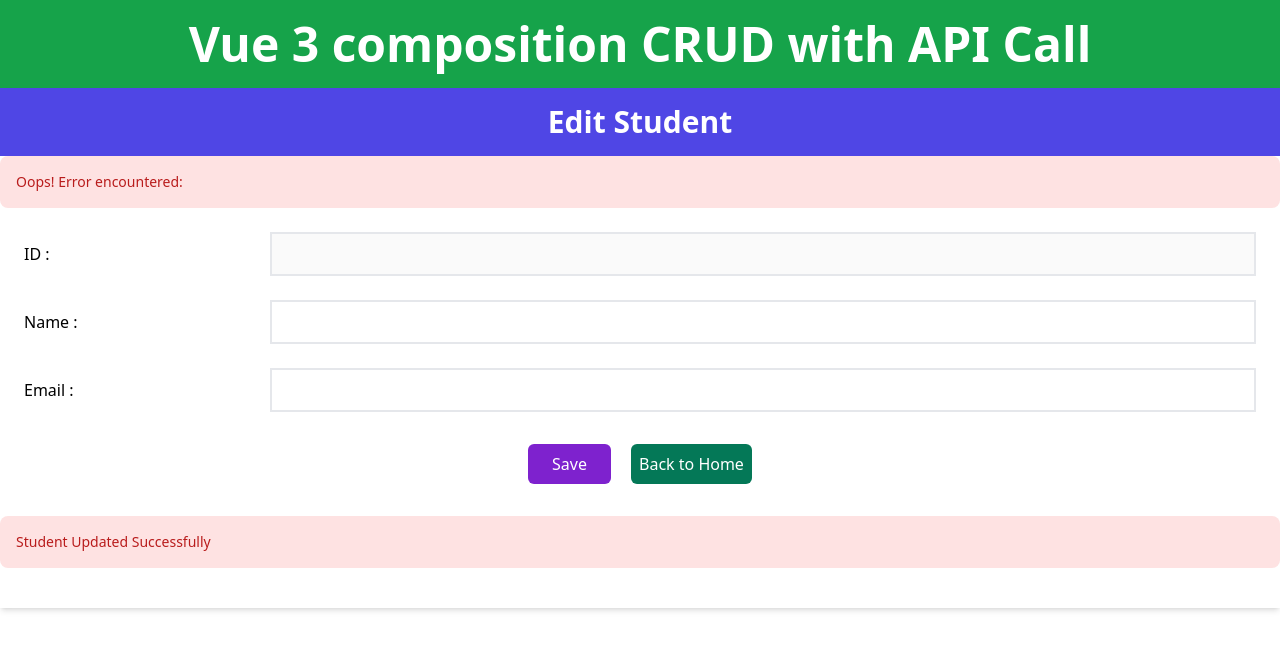
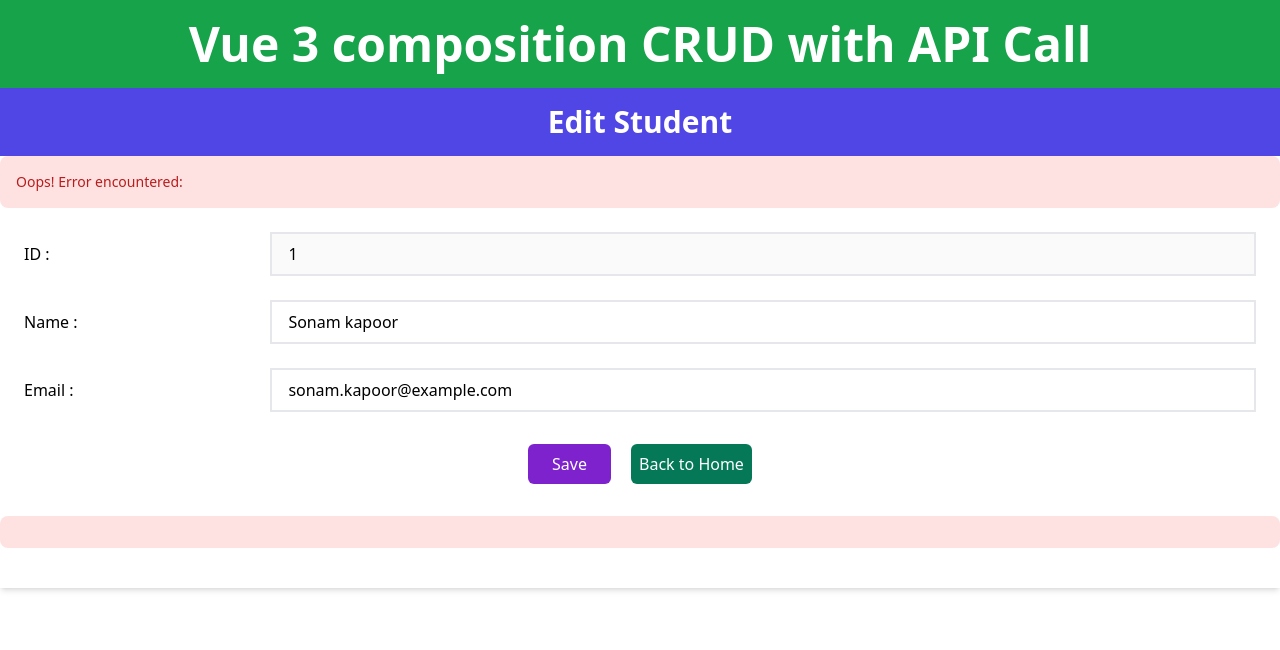
Before and after one commit to mahmoodfoysal/CRUD-API-vue3, a Vue app: page /edit/1 in a window 1280 px wide. Shown: the top 650 px of the page. Built offline with nearby package versions, Linux system fonts and the light colour scheme; data requests are answered from the project's data file.

Commit message:
update student

```diff
--- a/db.json
+++ b/db.json
@@ -1,8 +1,8 @@
 {
   "students": [
     {
-      "stuname": "Sonam",
-      "email": "sonam@example.com",
+      "stuname": "Sonam kapoor",
+      "email": "sonam.kapoor@example.com",
       "id": "1"
     },
     {
--- a/src/components/Student/Edit.vue
+++ b/src/components/Student/Edit.vue
@@ -1,6 +1,17 @@
 <script setup>
+import useStudent from '../../composiable/studentAPI.js'
+import { onMounted } from 'vue';
+import { useRoute } from 'vue-router';
+
+const route = useRoute();
+
+const {getSingleStudent, updateStudent, studentData, error} = useStudent();
+onMounted(() => {
+    getSingleStudent(route.params.id);
+})
+
 const handleUpdateStudentForm = () => {
-    console.log('Click')
+    updateStudent(route.params.id, studentData.value)
 }
 </script>
 
@@ -18,7 +29,9 @@
                     <label class="font-medium" for="stuid"> ID : </label>
                 </div>
                 <div class="w-4/5">
-                    <input type="text" id="stuid" class="border-2 border-gray-200 w-full py-2 px-4" readonly disabled
+                    <input
+                    v-model.trim="studentData.id"
+                    type="text" id="stuid" class="border-2 border-gray-200 w-full py-2 px-4" readonly disabled
                          />
                 </div>
             </div>
@@ -27,7 +40,9 @@
                     <label class="font-medium" for="stuname"> Name : </label>
                 </div>
                 <div class="w-4/5">
-                    <input type="text" id="stuname" class="border-2 border-gray-200 w-full py-2 px-4" required
+                    <input
+                    v-model.trim="studentData.stuname"
+                    type="text" id="stuname" class="border-2 border-gray-200 w-full py-2 px-4" required
                          />
                 </div>
             </div>
@@ -36,7 +51,9 @@
                     <label class="font-medium" for="email"> Email : </label>
                 </div>
                 <div class="w-4/5">
-                    <input type="email" id="email" class="border-2 border-gray-200 w-full py-2 px-4" required
+                    <input
+                    v-model.trim="studentData.email"
+                    type="email" id="email" class="border-2 border-gray-200 w-full py-2 px-4" required
                          />
                 </div>
             </div>
@@ -55,7 +72,7 @@
         </form>
 
         <div class="p-4 mb-4 text-sm text-red-700 bg-red-100 rounded-lg font-medium" role="alert">
-            Student Updated Successfully
+
         </div>
     </div>
 </template>
--- a/src/components/Student/List.vue
+++ b/src/components/Student/List.vue
@@ -55,7 +55,7 @@
                         <router-link :to="{name: 'Views', params: {id: data.id}}">
                             <EyeIcon class="text-blue-500 h-6 w-6 inline cursor-pointer"></EyeIcon>
                         </router-link>
-                        <router-link :to="{name: 'Edit', params: {id: 1}}">
+                        <router-link :to="{name: 'Edit', params: {id: data.id}}">
                             <PencilIcon class="text-emeraid-500 h-6 w-6 mx-6 inline cursor-pointer"></PencilIcon>
                         </router-link>
                         <TrashIcon @click="handleDeleteStudent(1)" class="text-red-500 h-6 w-6 inline cursor-pointer"></TrashIcon>
--- a/src/composiable/studentAPI.js
+++ b/src/composiable/studentAPI.js
@@ -52,10 +52,32 @@
         }
     }
 
+    // update student data
+    const updateStudent = async (id, data) => {
+        studentData.value = [];
+        error.value = null;
+        try {
+            const config = {
+                method: 'PUT',
+                url: url + id,
+                headers: {
+                    'Content-type': 'application/json'
+                },
+                data: JSON.stringify(data)
+            }
+            const res = await axios(config);
+            studentData.value = res.data;
+        }
+        catch(err) {
+            error.value = err.message;
+        }
+    }
+
     return {
         getAllStudentData,
         getSingleStudent,
         createStudent,
+        updateStudent,
         studentData,
         error
     }
```
